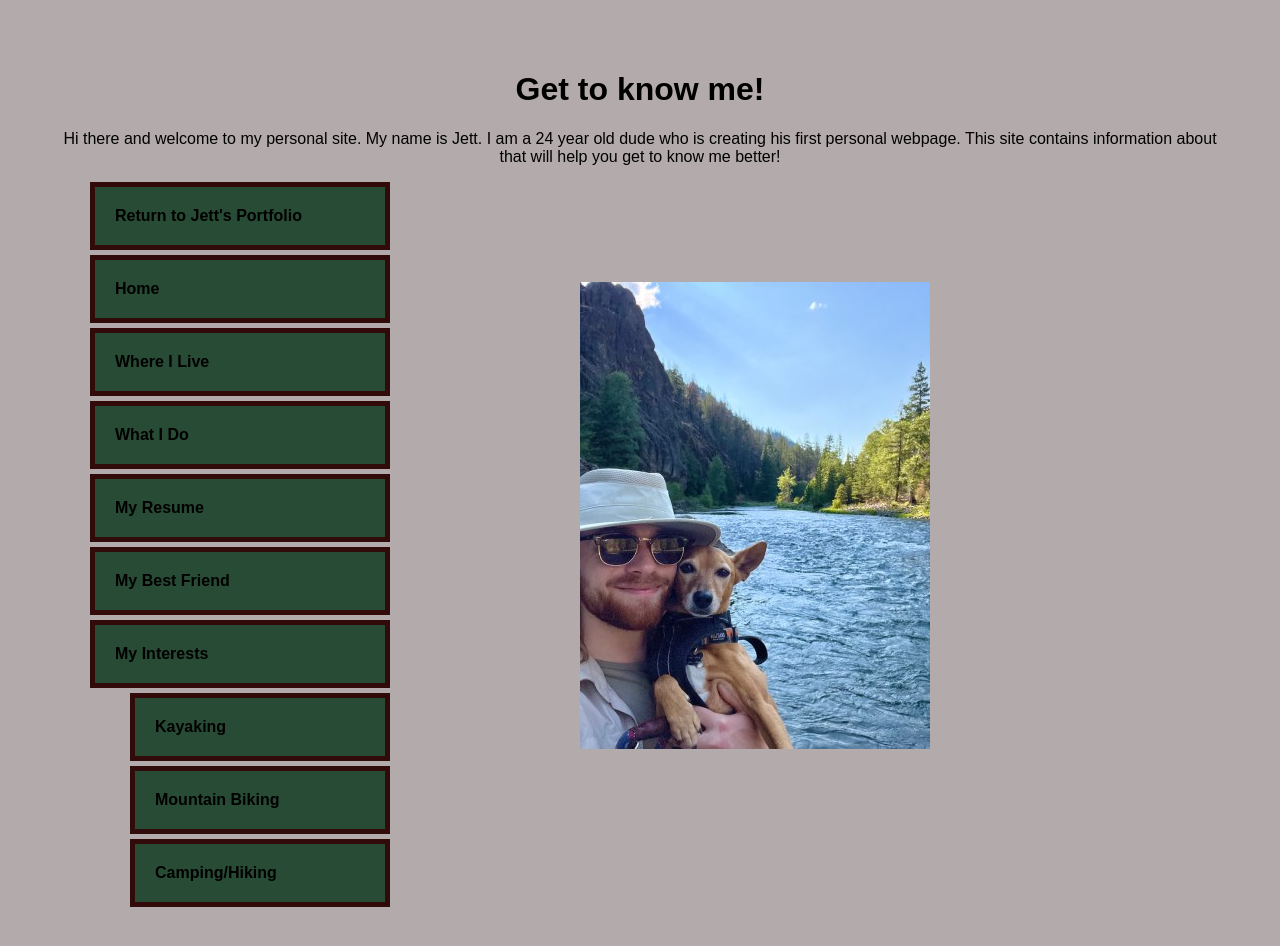
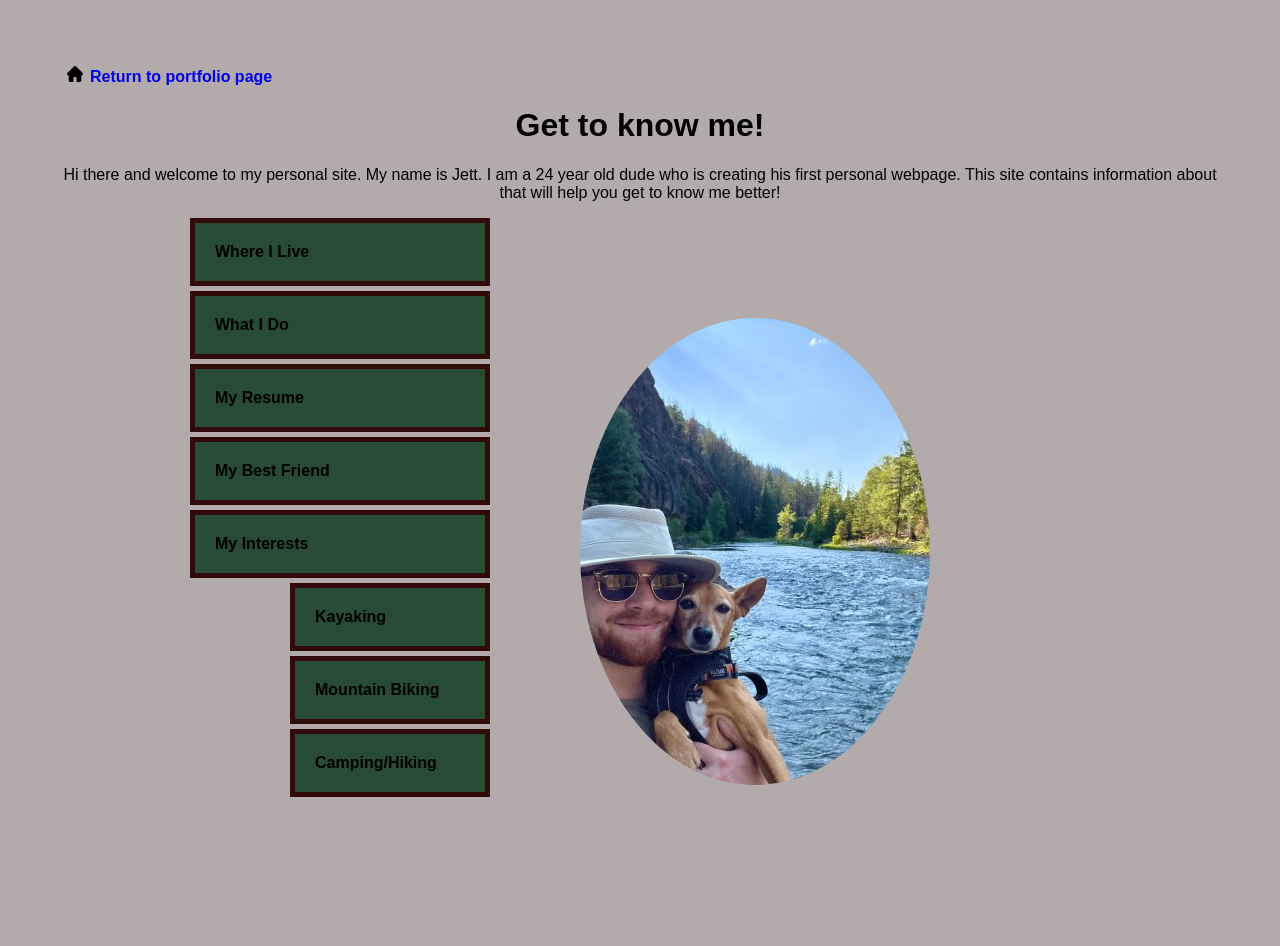
Before and after one commit to jettduke/jetts_portfolio, a plain HTML site: page duke/index.html in a window 1280 px wide. After the commit the page ends 852 px from the top, so only its background shows below. Drawn offline with Linux system fonts and the light colour scheme.

Commit message:
big changes

```diff
--- a/duke/duke-styles.css
+++ b/duke/duke-styles.css
@@ -1,6 +1,15 @@
 html {
     scroll-behavior: smooth;
     font-family: Arial, Helvetica, sans-serif;
+}
+
+header ul li {
+    list-style-image: url('../images/home.png');
+}
+
+header p a {
+    text-decoration: none;
+    font-weight: bold;
 }
 
 body{
@@ -12,7 +21,9 @@ body{
 nav ul {
     list-style-type: none;
     margin: 0;
-    padding: 10;
+    /*padding: 10;*/
+    width: fit-content;
+    margin-left: 100px;
 }
 
 nav ul li a {
@@ -22,24 +33,32 @@ nav ul li a {
     color: #000000;
     font-family: Arial, Helvetica, sans-serif;
     font-weight: bold;
+    padding-left: 50px;
     padding: 20px;
     border: 5px solid #310a0a;
     text-decoration: none;
     margin-bottom: 5px;
 }
 
-.sublist li a {
-    width: 210px;
+ul .sublist {
+    margin-left: auto;
+    padding: 0;
+}
+
+ul .sublist li a {
+    width: 160px; /*leave this width*/
+    margin-left: auto;
+    padding-right: 10px;
 }
 
 #pictureofme {
     float: right;
     top: 100px;
     right: 300px;
+    border-radius: 75%;
 }
 
 .container {
     position: relative;
-    width: 100;
     height: 100%;
 }
--- a/duke/index.html
+++ b/duke/index.html
@@ -6,6 +6,15 @@
     <link href="duke-styles.css" rel="stylesheet">
     <title>Personal Site: Home Page</title>
 </head>
+
+<header>
+
+    <ul>
+        <li><p><a href="../index.html">Return to portfolio page</a></p></li>
+    </ul>
+
+</header>
+
 <body>
     <h1 style="text-align: center;">Get to know me!</h1>
 
@@ -15,8 +24,8 @@
 
     <nav>
         <ul>
-            <li><a href="../index.html">Return to Jett's Portfolio</a></li>
-            <li><a href="index.html">Home</a></li>
+            <!-- <li><a href="../index.html">Return to My Portfolio</a></li> -->
+            <!-- <li><a href="index.html">Home</a></li> -->
             <li><a href="where.html">Where I Live</a></li>
             <li><a href="work.html">What I Do</a></li>
             <li><a href="jett_duke_resume_2023.pdf" target="_blank">My Resume</a></li>
--- a/favorite-media/favorite-media-styles.css
+++ b/favorite-media/favorite-media-styles.css
@@ -12,7 +12,7 @@ html, body {
 
 /* INDEX STYLING*/
 #index-body {
-    background-color: rgb(29, 29, 29);
+    background-color: #b3abab;
     padding: 30px;
 }
 
@@ -20,17 +20,19 @@ nav ul {
     list-style-type: none;
     margin: 0;
     padding: 10px;
+    padding-left: 150px;
+    padding-top: 40px;
 }
 
 #index-nav ul li a{
     display: inline-block;
     width: 250px;
-    background-color: #30502b;
-    color: #ffffff;
+    background-color: #063418cc;
+    color: #000000;
     font-family: Arial, Helvetica, sans-serif;
     font-weight: bold;
     padding: 20px;
-    border: 10px solid rgb(255, 255, 255);
+    border: 5px solid #310a0a;
     text-decoration: none;
     margin-bottom: 8px;
 }
@@ -58,7 +60,7 @@ section ul li p a {
     list-style: none;
 }
 header ul li {
-    list-style-image: url('images/home.png');
+    list-style-image: url('../images/home.png');
 }
 footer p a {
     text-decoration: none;
--- a/jetts_portfolio-styles.css
+++ b/jetts_portfolio-styles.css
@@ -5,6 +5,26 @@ body {
     margin: auto;
     text-align: center;
 }
+
+nav ul {
+    padding: 0;
+    margin: 0;
+}
+
+nav ul li {
+    margin-bottom: 10px;
+    list-style-type: none;
+}
+
+nav ul li a {
+    text-decoration: none;
+    display: inline-block;
+    border: 3px solid #000000;
+    padding: 8px;
+    background-color: #808080;
+    color: #000000;
+}
+
 
 img {
     display: block;
@@ -14,13 +34,3 @@ img {
 figure img {
     border-radius: 70%;
 }
-
-ul li a {
-    text-decoration: none;
-    display: inline-block;
-}
-
-ul li {
-    margin-bottom: 10px;
-list-style-type: none;
-}
```
Also changed, not shown: favorite-media/index.html (+7 -2 lines), index.html (+17 -7 lines), images/home.png (renamed from favorite-media/images/home.png).
